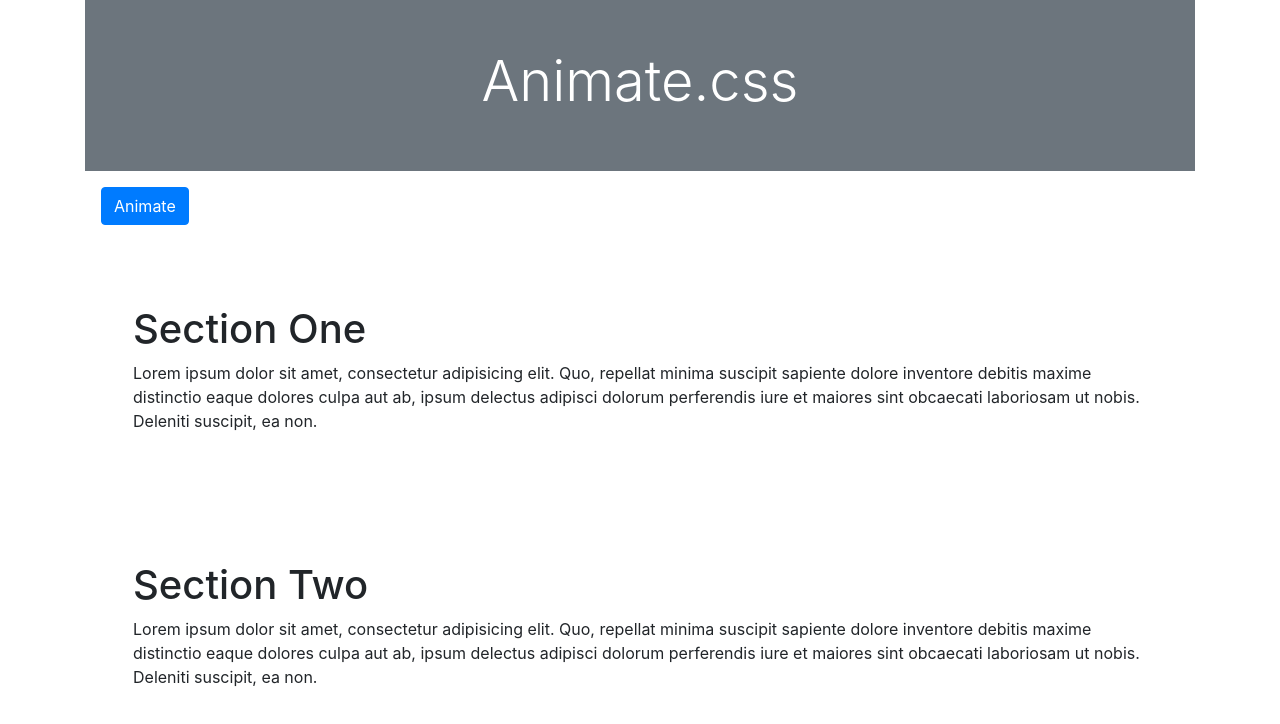
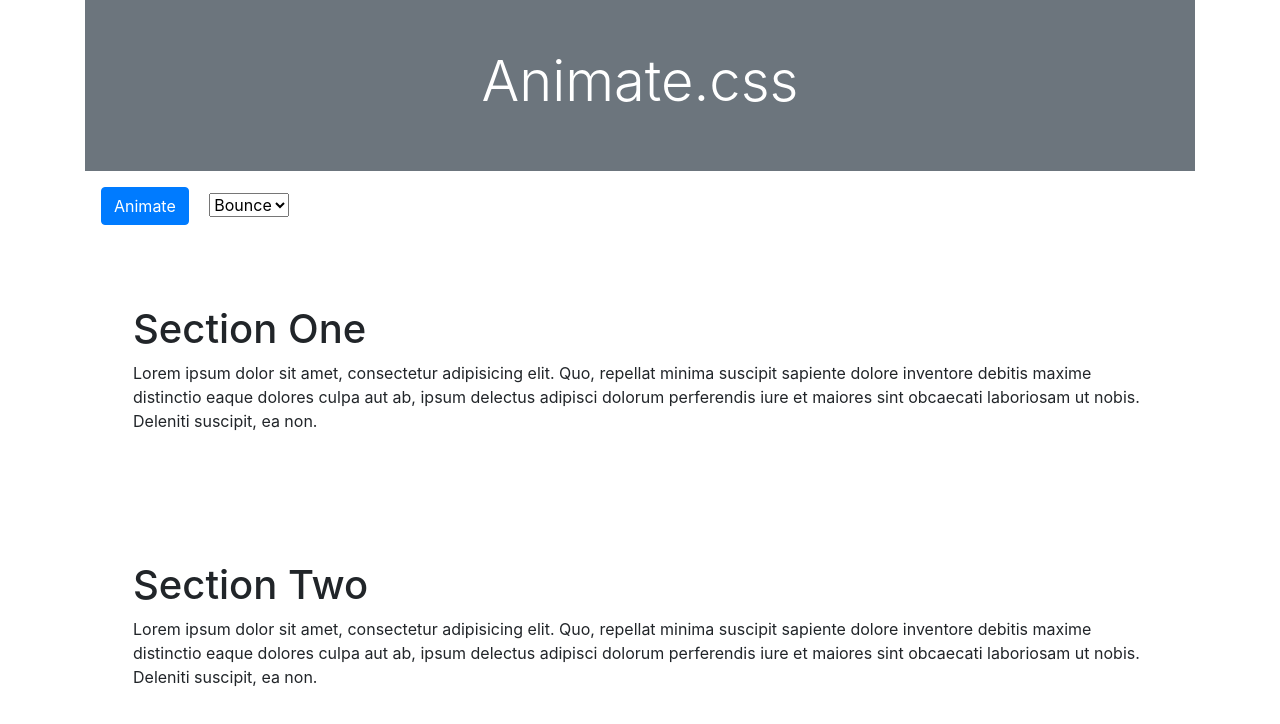
Before and after one commit to NateHiser/animateWeb3, a plain HTML site: page index.html in a window 1280 px wide. Drawn offline with nearby package versions, Linux system fonts and the light colour scheme.

Commit message:
js progress

```diff
--- a/index.html
+++ b/index.html
@@ -14,6 +14,26 @@
       <h1 id="anim-head" class="display-4">Animate.css</h1>
     </header>
     <button id="animateBtn" class="btn btn-primary m-3">Animate</button>
+    <select id="animations" onchange="getSelectValue();">
+      <option value="bounce">Bounce</option>
+      <option value="flash">Flash</option>
+      <option value="">JS</option>
+      <option value="">JS</option>
+      <option value="">JS</option>
+      <option value="">JS</option>
+      <option value="">JS</option>
+      <option value="">JS</option>
+      <option value="">JS</option>
+      <option value="">JS</option>
+      <option value="">JS</option>
+      <option value="">JS</option>
+      <option value="">JS</option>
+      <option value="">JS</option>
+      <option value="">JS</option>
+      <option value="">JS</option>
+      <option value="">JS</option>
+      <option value="">JS</option>
+    </select>
     <section id="section1" class="animated slideInLeft p-5 my-3">
       <h1>Section One</h1>
       <p>Lorem ipsum dolor sit amet, consectetur adipisicing elit. Quo, repellat minima suscipit sapiente dolore inventore debitis maxime distinctio eaque dolores culpa aut ab, ipsum delectus adipisci dolorum perferendis iure et maiores sint obcaecati laboriosam ut nobis. Deleniti suscipit, ea non.</p>
@@ -33,10 +53,20 @@
 </style>
 <script src="https://cdnjs.cloudflare.com/ajax/libs/jquery/3.3.1/jquery.js"></script>
 <script>
+
+    function getSelectValue() {
+
+
+      }
+
+      getSelectValue();
+
+  var selectedValue = document.getElementById("animations").value;
   $(function(){
     $('#animateBtn').click(function(){
-        animate('#anim-head', 'bounce');
+        animate('#anim-head', selectedValue );
         return false;
+        console.log(selectedValue);
       });
 
       function animate(element, animation){
```
